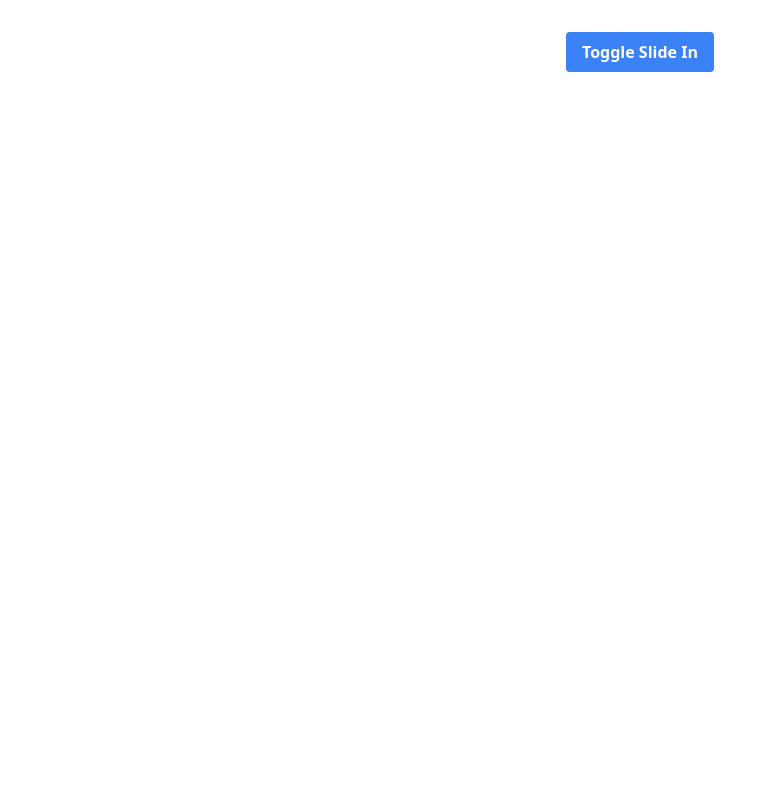
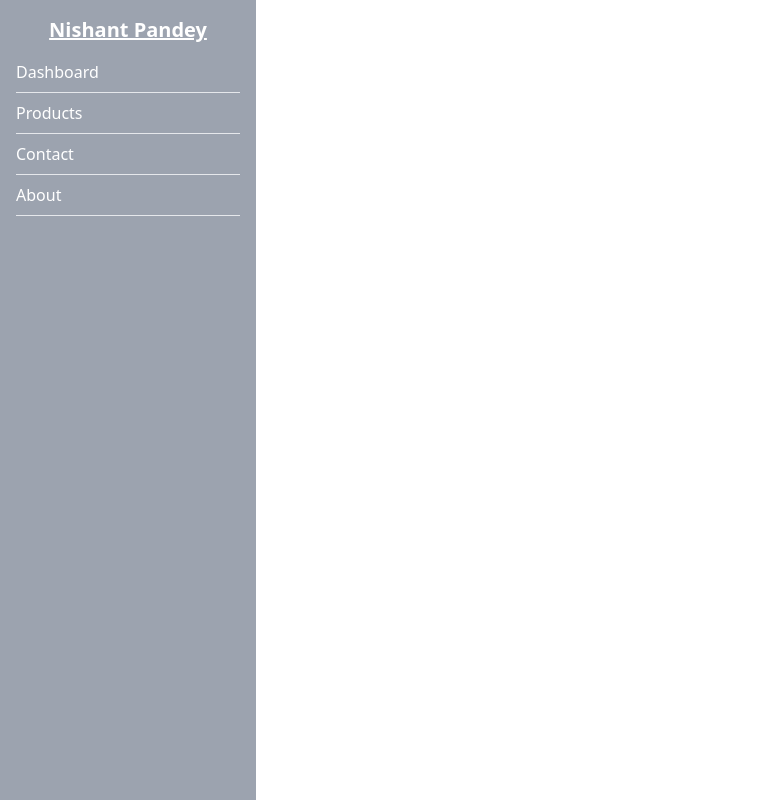
Before and after one commit to Nishan9t/react-components, a React (Create React App) app: page / in a window 1280 px wide. Shown: the whole page, without its empty margins (0-761 px from the left). Built offline with nearby package versions, Linux system fonts and the light colour scheme.

Commit message:
sidebar is created

```diff
--- a/src/components/SlideInComponent.jsx
+++ b/src/components/SlideInComponent.jsx
@@ -4,35 +4,23 @@ import React, { useState } from "react";
 const SlideInComponent = () => {
 
 
-  const [isVisible, setIsVisible] = useState(false);
-
-  const toggleVisibility = () => {
-    setIsVisible(!isVisible);
-  };
-
   return (
-    <div className="flex flex-col items-center mt-8">
-      <button
-        className="bg-blue-500 hover:bg-blue-700 text-white font-bold py-2 px-4 rounded"
-        onClick={toggleVisibility}
-      >
-        Toggle Slide In
-      </button>
-
-      {isVisible && (
-        <div className="fixed inset-0 flex left-0 z-50 ">
-          <div className=" relative left-0 bg-white p-8 rounded shadow-lg transform translate-x-full transition-transform duration-700">
-            <h2 className="text-2xl font-bold mb-4">Slide In Content</h2>
-            <p>This content slides in from the right.</p>
-            <button
-              className="mt-4 bg-red-500 hover:bg-red-700 text-white font-bold py-2 px-4 rounded"
-              onClick={toggleVisibility}
-            >
-              Close
-            </button>
+    <div className="w-full">
+        <div className="w-1/5 min-h-screen bg-gray-400 p-4 text-center items-center">
+          <h1 className="font-bold text-xl underline text-white">Nishant Pandey</h1>
+          <div className="mt-4 text-white ">
+          <ul className="text-left ">
+            <li className="my-2 hover:text-red-500 cursor-pointer">Dashboard</li>
+            <hr/>
+            <li className="my-2 hover:text-red-500 cursor-pointer">Products</li>
+            <hr/>
+            <li className="my-2 hover:text-red-500 cursor-pointer">Contact</li>
+            <hr/>
+            <li className="my-2 hover:text-red-500 cursor-pointer">About</li>
+            <hr/>
+          </ul>
           </div>
         </div>
-      )}
     </div>
   );
 };
```
